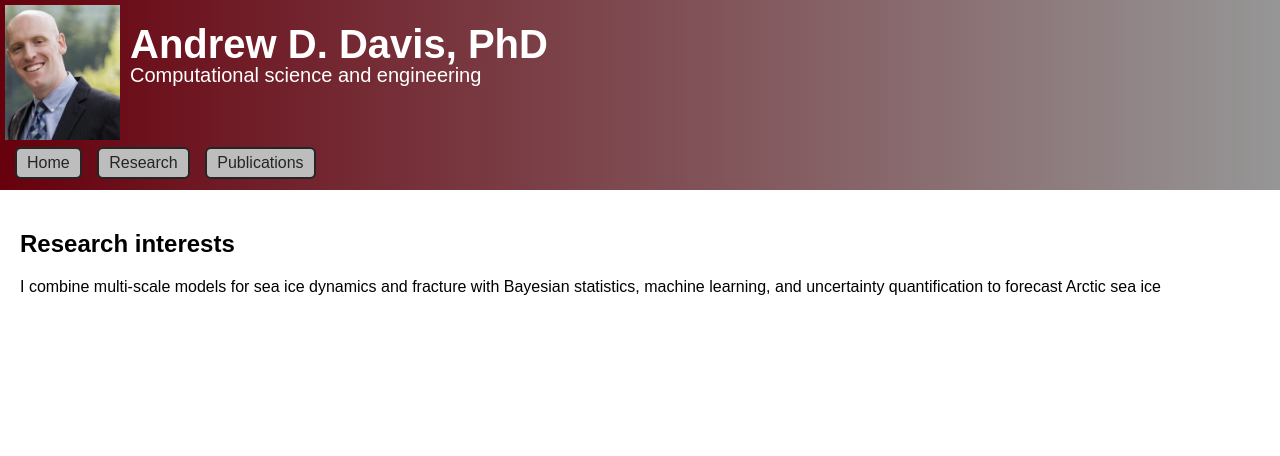
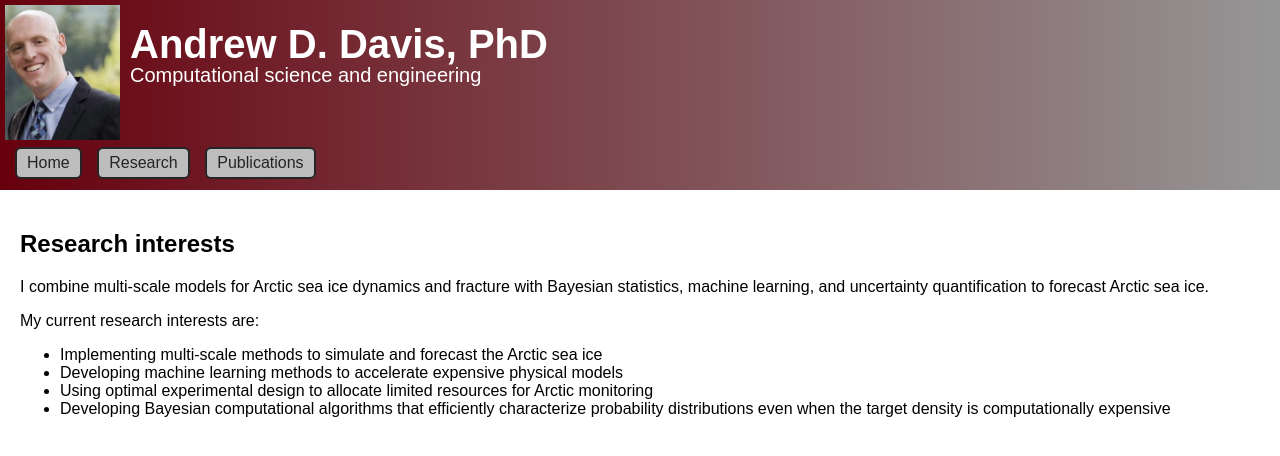
Before and after one commit to andyddavis/andyddavis.github.io, a Jekyll site: the page built from index.md, in a window 1280 px wide. Shown: the top 456 px of the page. Built offline with Jekyll 4.4.1, drawn with Linux system fonts in a browser that asks for light colours.

Commit message:
Update index.md

```diff
--- a/index.md
+++ b/index.md
@@ -5,4 +5,10 @@
 
 # Research interests
 
-I combine multi-scale models for sea ice dynamics and fracture with Bayesian statistics, machine learning, and uncertainty quantification to forecast Arctic sea ice
+I combine multi-scale models for Arctic sea ice dynamics and fracture with Bayesian statistics, machine learning, and uncertainty quantification to forecast Arctic sea ice.
+
+My current research interests are:
+- Implementing multi-scale methods to simulate and forecast the Arctic sea ice
+- Developing machine learning methods to accelerate expensive physical models
+- Using optimal experimental design to allocate limited resources for Arctic monitoring
+- Developing Bayesian computational algorithms that efficiently characterize probability distributions even when the target density is computationally expensive
```
